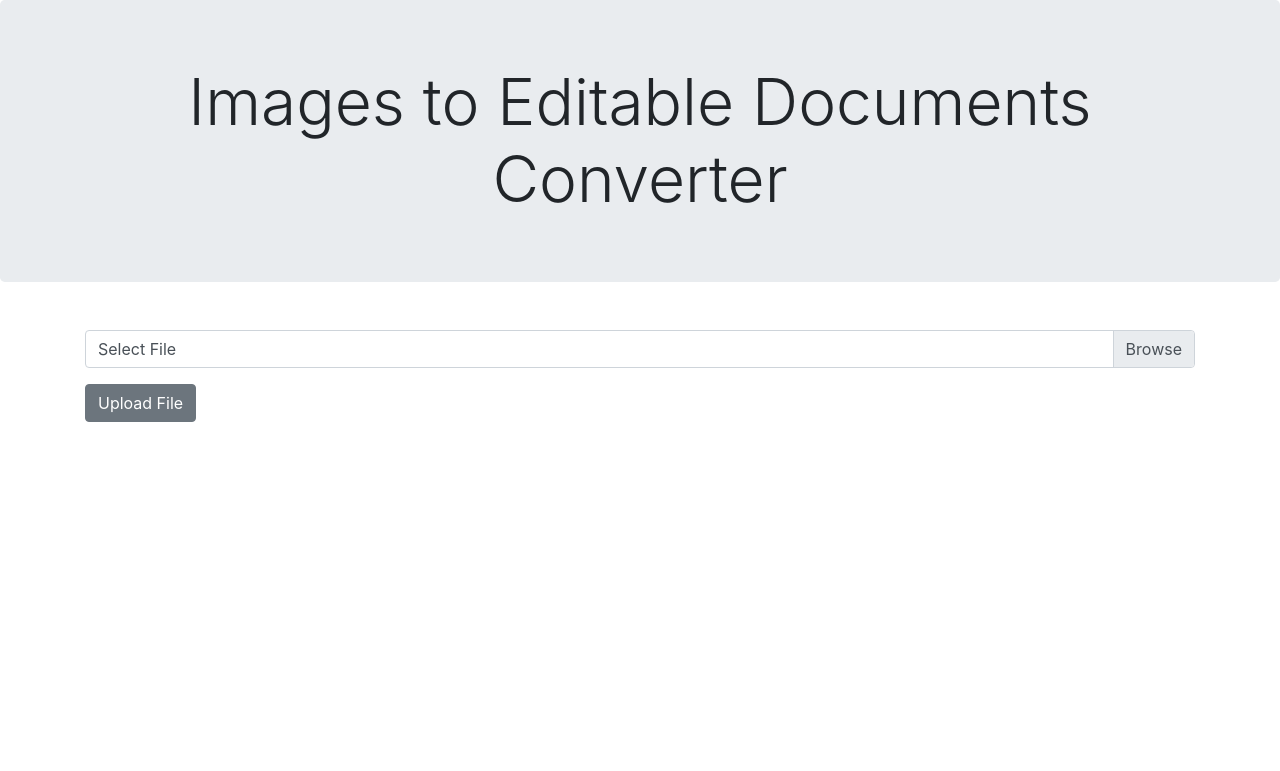
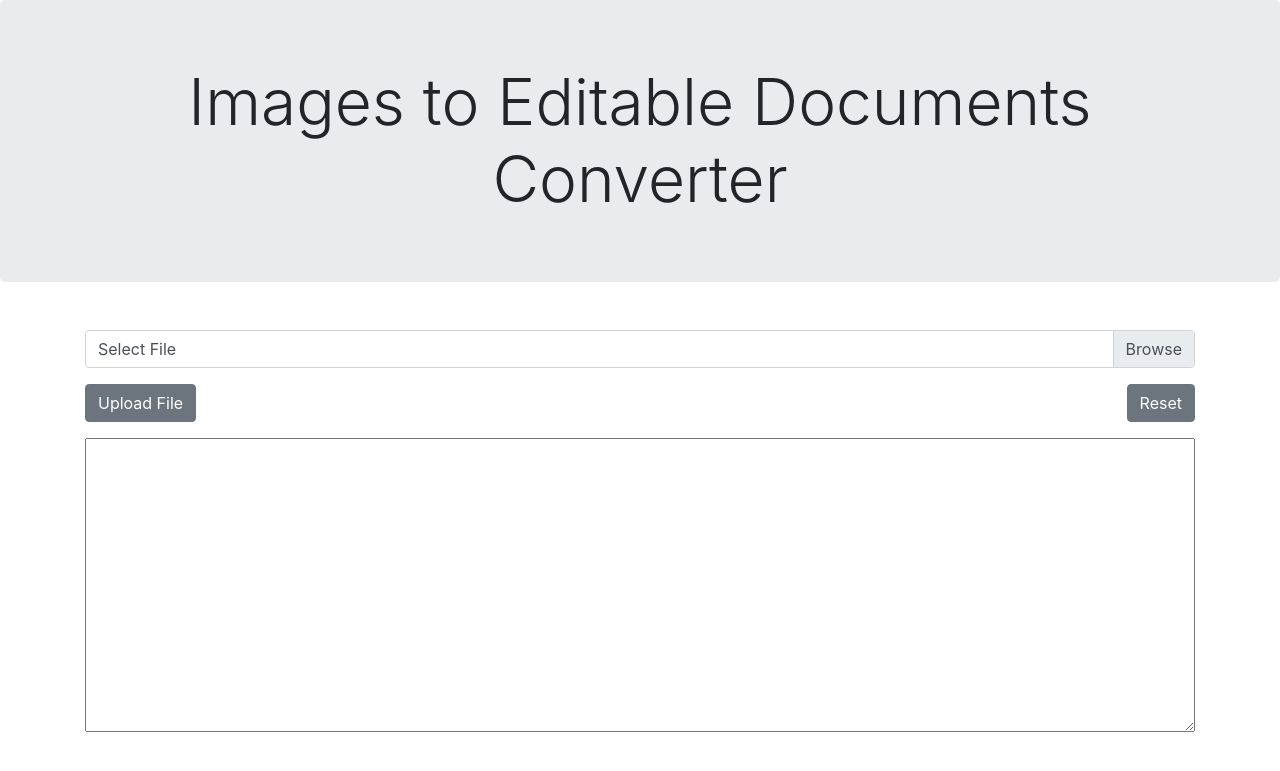
Before and after one commit to chitrakarma/image-to-doc, a Flask app: page / in a window 1280 px wide. Shown: the top 771 px of the page. Run offline with Flask 2, Linux system fonts and the light colour scheme; some libraries are stand-ins or nearby versions.

Commit message:
added reset button, and a textarea
reset button to hard reset the entire page including removing of the download button and resetting the innerText of the textarea, textarea to display the converted file

```diff
--- a/app.py
+++ b/app.py
@@ -19,17 +19,18 @@ def upload_file():
         img = Image.open(file)
         text = tess.image_to_string(img)
 
-        # Saving file
+        # Saving uploaded file
         filename = file.filename.split('.')[0]
         file.save(os.path.join(app.config['UPLOAD_FOLDER'], filename))
 
-        # Creating docx file
+        # Creating .docx file
         doc = Document()
         para = doc.add_paragraph(text)
         doc.save(f"docs/{filename}.docx")
 
+        # Preparing a response
         res = make_response(jsonify(
-            {"message": f"{file.filename} uploaded", "filename": f"{filename}"}))
+            {"message": f"{file.filename} uploaded", "filename": f"{filename}", "text": text}))
         return res
 
     return render_template('index.html', name="Index")
--- a/templates/index.html
+++ b/templates/index.html
@@ -40,6 +40,12 @@
                             Upload File
                         </button>
                         <button
+                            onclick="hardReset()"
+                            class="btn btn-secondary float-right"
+                        >
+                            Reset
+                        </button>
+                        <button
                             class="btn btn-secondary d-none"
                             id="loading-btn"
                             type="button"
@@ -77,7 +83,7 @@
                         </button>
                     </div>
                     <div id="progress-wrapper" class="d-none">
-                        <label id="progress-status">50% Uploaded</label>
+                        <label id="progress-status"></label>
                         <div class="progress mb-3">
                             <div
                                 id="progress"
@@ -90,6 +96,17 @@
                         </div>
                     </div>
                     <div id="alert-wrapper"></div>
+                </div>
+            </div>
+        </div>
+        <div class="container">
+            <div class="col">
+                <div class="row">
+                    <textarea
+                        id="text-output"
+                        class="w-100"
+                        rows="12"
+                    ></textarea>
                 </div>
             </div>
         </div>
@@ -111,6 +128,7 @@
 
             const input = document.querySelector("#file-input");
             const fileInputLabel = document.querySelector("#file-input-label");
+            const textOutput = document.querySelector("#text-output");
 
             const showAlert = (message, alert) => {
                 alertWrapper.innerHTML = `
@@ -173,6 +191,7 @@
                     if (request.status == 200) {
                         showAlert(`${request.response.message}`, "success");
                         downloadBtn.classList.remove("d-none");
+                        textOutput.innerText = request.response.text;
                         document
                             .querySelector(".download-link")
                             .setAttribute(
@@ -205,6 +224,21 @@
                 });
             };
 
+            const hardReset = () => {
+                input.value = null;
+                input.disabled = false;
+                cancelBtn.classList.add("d-none");
+                loadingBtn.classList.add("d-none");
+                uploadBtn.classList.remove("d-none");
+                textOutput.innerText = "";
+                alertWrapper.innerHTML = "";
+                downloadBtn.classList.add("d-none");
+
+                progressWrapper.classList.add("d-none");
+                progress.setAttribute("style", "width: 0%");
+                fileInputLabel.innerText = "Select File";
+            };
+
             const reset = () => {
                 input.value = null;
                 input.disabled = false;
```
Also changed, not shown: 3 other files.
